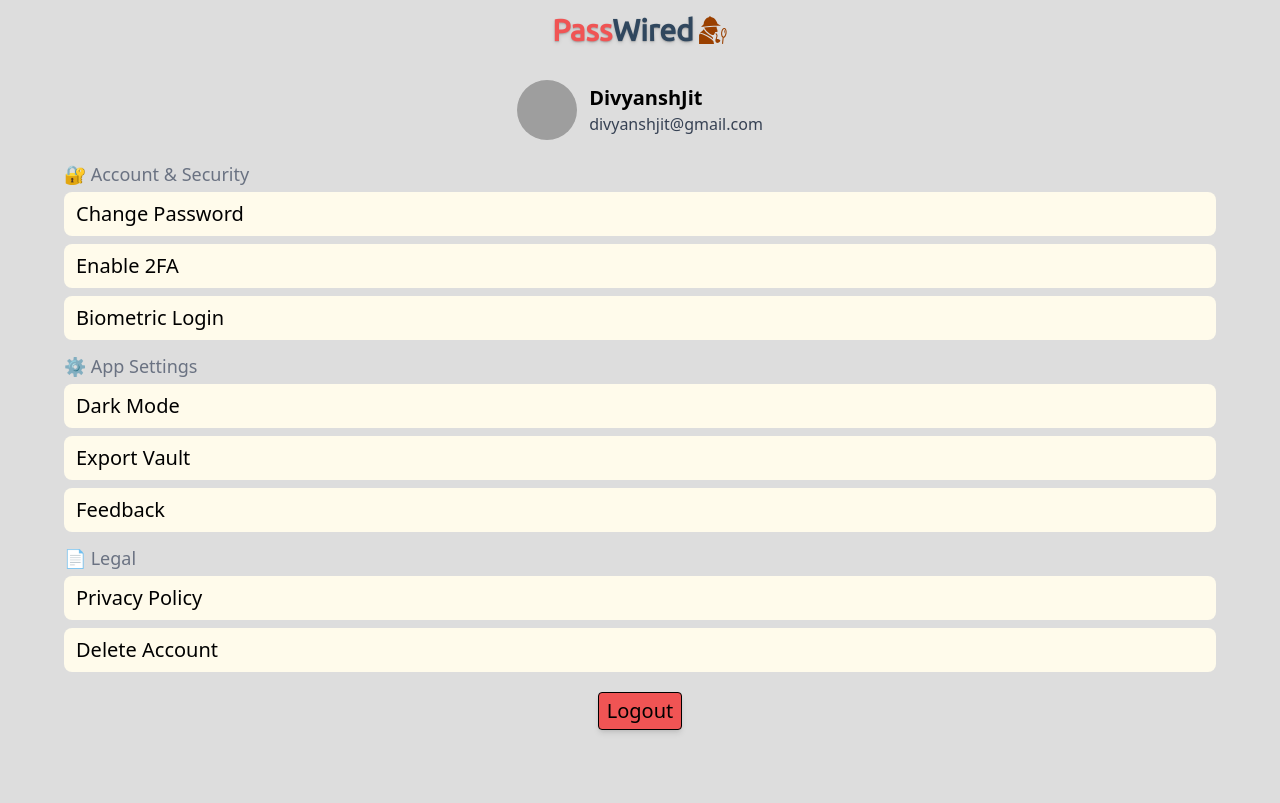
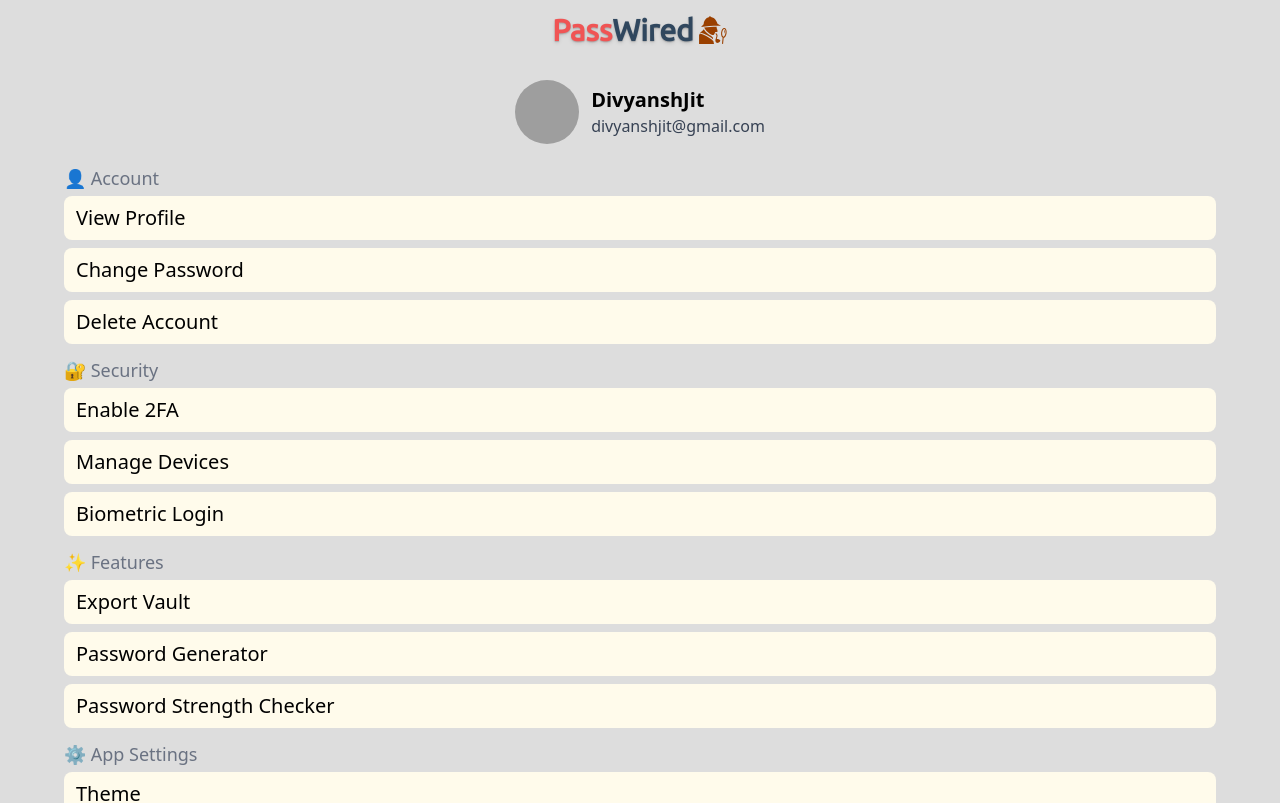
Before and after one commit to Divyansh-Jitpure/PassWired, a React (Vite) app in the folder client/: page /more in a window 1280 px wide. Shown: the top 803 px of the page. Built offline with nearby package versions, Linux system fonts and the light colour scheme; grey boxes are pictures that could not be loaded.

Commit message:
More page update

```diff
--- a/client/src/App.jsx
+++ b/client/src/App.jsx
@@ -5,6 +5,7 @@ import Vault from "./pages/vault/Vault";
 import Navbar from "./components/Navbar";
 import More from "./pages/more/More";
 import Header from "./components/Header";
+import Profile from "./pages/profile/Profile";
 
 const App = () => {
   return (
@@ -15,6 +16,7 @@ const App = () => {
           <Route path="/" element={<Home />} />
           <Route path="/vault" element={<Vault />} />
           <Route path="/more" element={<More />} />
+          <Route path="/profile" element={<Profile />} />
         </Routes>
         <Navbar />
       </Router>
--- a/client/src/components/Feature.jsx
+++ b/client/src/components/Feature.jsx
@@ -1,8 +1,11 @@
 import React from "react";
 
-const Feature = ({ title }) => {
+const Feature = ({ title, action }) => {
   return (
-    <div className="cursor-pointer rounded-lg bg-amber-50 px-3 py-2 hover:bg-amber-50/60 active:bg-amber-50/60">
+    <div
+      onClick={() => action()}
+      className="cursor-pointer rounded-lg bg-amber-50 px-3 py-2 hover:bg-amber-50/60 active:bg-amber-50/60"
+    >
       <span className="text-xl">{title}</span>
     </div>
   );
--- a/client/src/pages/home/tools/Tools.jsx
+++ b/client/src/pages/home/tools/Tools.jsx
@@ -4,14 +4,11 @@ import Title from "../../../components/Title";
 
 const Tools = () => {
   const tools = [
-    "Tool",
-    "Tool",
-    "Tool",
-    "Tool",
-    "Tool",
-    "Tool",
-    "Tool",
-    "Tool",
+    "Change Password",
+    "Export Vault",
+    "Password Strength",
+    "Feedback",
+    "Delete Account",
   ];
   return (
     <div className="flex w-[80%] flex-col items-center gap-4">
--- a/client/src/pages/more/Category.jsx
+++ b/client/src/pages/more/Category.jsx
@@ -1,13 +1,15 @@
 import React from "react";
 import Feature from "../../components/Feature";
 
-const Category = ({ name, features }) => {
+const Category = ({ categoryName, features }) => {
+  console.log(features[0].name);
+
   return (
     <div className="">
-      <h2 className="mx-auto mb-1 text-lg text-gray-500">{name}</h2>
+      <h2 className="mx-auto mb-1 text-lg text-gray-500">{categoryName}</h2>
       <section className="flex flex-col gap-2">
         {features.map((feature) => (
-          <Feature title={feature} />
+          <Feature title={feature.name} action={feature.action} />
         ))}
       </section>
     </div>
--- a/client/src/pages/more/More.jsx
+++ b/client/src/pages/more/More.jsx
@@ -3,23 +3,67 @@ import UserInfo from "./UserInfo";
 
 import Category from "./Category";
 import Button from "../../components/Button";
+import { useNavigate } from "react-router";
 
 const More = () => {
+  const navigate = useNavigate();
   return (
     <div className="mx-auto mb-22 flex w-[90%] flex-col items-center gap-5 select-none">
       <UserInfo />
       <section className="flex w-full flex-col gap-3">
         <Category
-          name="🔐 Account & Security"
-          features={["Change Password", "Enable 2FA", "Biometric Login"]}
+          categoryName="👤 Account"
+          features={[
+            { name: "View Profile", action: () => navigate("/profile") },
+            { name: "Change Password", action: () => {} },
+            { name: "Delete Account", action: () => {} },
+          ]}
         />
         <Category
-          name="⚙️ App Settings"
-          features={["Dark Mode", "Export Vault", "Feedback"]}
+          categoryName="🔐 Security"
+          features={[
+            { name: "Enable 2FA", action: () => {} },
+            { name: "Manage Devices", action: () => {} },
+            { name: "Biometric Login", action: () => {} },
+          ]}
         />
         <Category
-          name="📄 Legal"
-          features={["Privacy Policy", "Delete Account"]}
+          categoryName="✨ Features"
+          features={[
+            { name: "Export Vault", action: () => {} },
+            { name: "Password Generator", action: () => {} },
+            { name: "Password Strength Checker", action: () => {} },
+          ]}
+        />
+        <Category
+          categoryName="⚙️ App Settings"
+          features={[
+            { name: "Theme", action: () => {} },
+            { name: "Language Selection", action: () => {} },
+          ]}
+        />
+        <Category
+          categoryName="📦 App Info"
+          features={[
+            { name: "App Version", action: () => {} },
+            { name: "What's New", action: () => {} },
+            { name: "Credits & Licenses", action: () => {} },
+          ]}
+        />
+        <Category
+          categoryName="💬 Feedback & Support"
+          features={[
+            { name: "Report a Bug", action: () => {} },
+            { name: "Share Feedback", action: () => {} },
+            { name: "Contact Developer", action: () => {} },
+          ]}
+        />
+        <Category
+          categoryName="📄 Legal"
+          features={[
+            { name: "Privacy Policy", action: () => {} },
+            { name: "Terms & Conditions", action: () => {} },
+          ]}
         />
       </section>
       <Button text="Logout" />
--- a/client/src/pages/more/UserInfo.jsx
+++ b/client/src/pages/more/UserInfo.jsx
@@ -1,18 +1,25 @@
 import React from "react";
 import pic from "/public/pic2.png";
+import { useNavigate } from "react-router";
 
 const UserInfo = () => {
+  const navigate = useNavigate();
   const username = "DivyanshJit";
   const email = "divyanshjit@gmail.com";
   return (
     <div className="mt-5 flex items-center justify-center gap-3">
       <img
-        className="aspect-square w-15 rounded-full object-cover"
+        className="aspect-square w-16 cursor-pointer rounded-full object-cover"
         src={pic}
         alt="profilePicture"
       />
       <section className="flex flex-col">
-        <span className="text-xl font-semibold">{username}</span>
+        <span
+          onClick={() => navigate("/profile")}
+          className="cursor-pointer text-xl font-semibold"
+        >
+          {username}
+        </span>
         <span className="text-gray-700">{email}</span>
       </section>
     </div>
--- /dev/null
+++ b/client/src/pages/profile/Profile.jsx
@@ -0,0 +1,7 @@
+import React from "react";
+
+const Profile = () => {
+  return <div>Profile</div>;
+};
+
+export default Profile;
```
